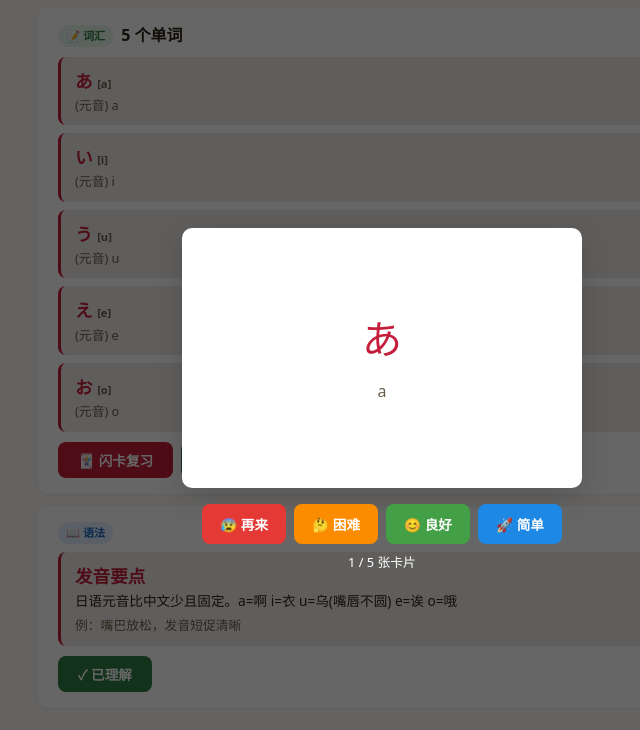
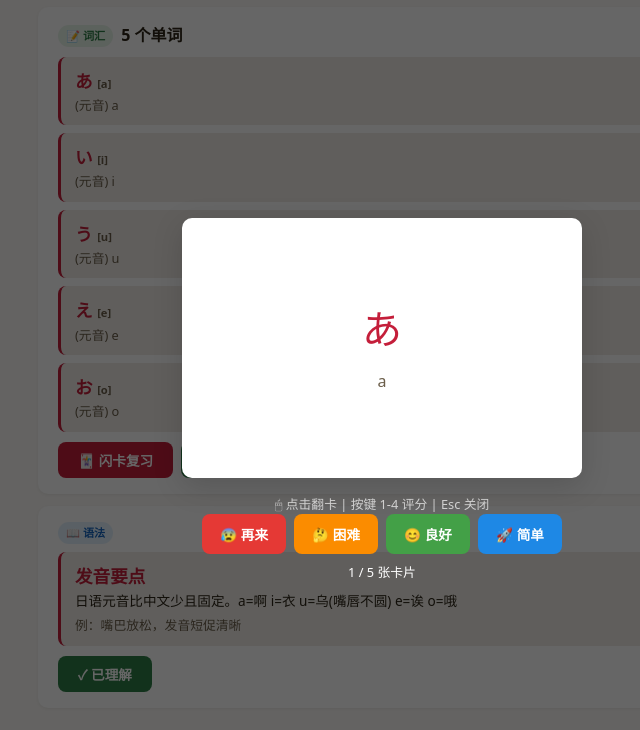
Before and after one commit to Pyuuma/nihongo-learn, a plain HTML site: page index.html in a window 1280 px wide. Both pictures are taken after a click on the button "🃏 闪卡复习". Shown: the part 499-1229 px from the top of the page, without its empty margins (258-898 px from the left). Drawn offline with Linux system fonts and the light colour scheme.

Commit message:
v1.1 fix: flashcard SRS rating + 3D flip + keyboard shortcuts

```diff
--- a/index.html
+++ b/index.html
@@ -52,11 +52,13 @@
 <div class="modal" id="flashcardModal">
   <div class="modal-backdrop"></div>
   <div class="modal-card" id="flashcard">
-    <div class="card-front" id="cardFront"></div>
-    <div class="card-back" id="cardBack"></div>
-    <div class="card-hint" id="cardHint">点击翻转 | Click to flip</div>
+    <div class="card-inner">
+      <div class="card-front" id="cardFront"></div>
+      <div class="card-back" id="cardBack"></div>
+    </div>
   </div>
-  <div class="card-actions">
+  <div class="card-hint" id="cardHint">🖱 点击翻卡 | 按键 1-4 评分 | Esc 关闭</div>
+  <div class="card-actions" id="cardActions">
     <button class="btn-again" data-grade="1">😰 再来</button>
     <button class="btn-hard" data-grade="2">🤔 困难</button>
     <button class="btn-good" data-grade="3">😊 良好</button>
```
